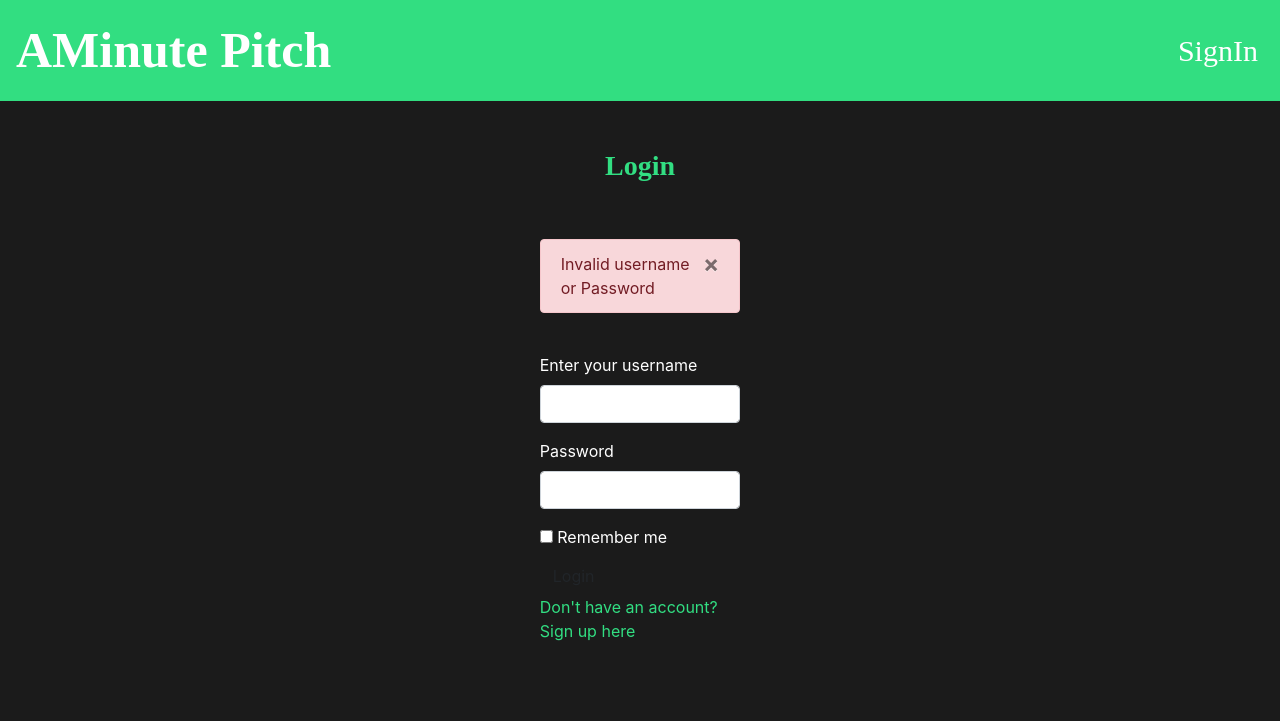
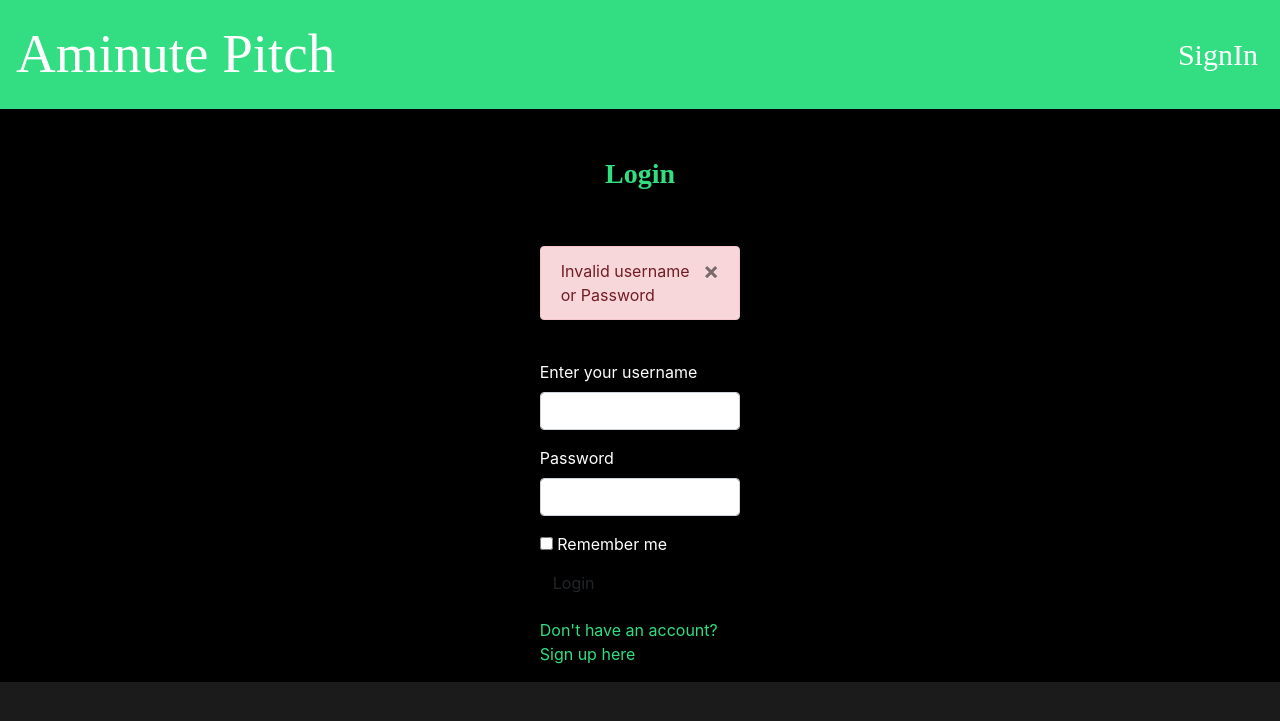
Before and after one commit to maureen-muriithi/Aminute-Pitches, a Flask app: page /authenticate/login in a window 1280 px wide. Shown: the top 721 px of the page. Run offline with Flask 2, Linux system fonts and the light colour scheme; some libraries are stand-ins or nearby versions.

Commit message:
Update styling and pipfreeze

```diff
--- a/app/static/css/index.css
+++ b/app/static/css/index.css
@@ -84,12 +84,6 @@ margin-top:20px;
 
 .bgimage{
 background-color: #1b1b1b;
-/* background-size:cover;
-background-position:center;
-background-repeat:no-repeat;
-z-index:1;
-padding-top:70px;
-padding-bottom:130px; */
 }
 
 #buttons{
--- a/app/templates/auth/login.html
+++ b/app/templates/auth/login.html
@@ -1,14 +1,12 @@
+<link rel="stylesheet" href="{{url_for('static',filename='css/index.css')}}">
+<link rel="stylesheet" href="https://stackpath.bootstrapcdn.com/bootstrap/4.3.1/css/bootstrap.min.css" integrity="sha384-ggOyR0iXCbMQv3Xipma34MD+dH/1fQ784/j6cY/iJTQUOhcWr7x9JvoRxT2MZw1T" crossorigin="anonymous">
+
 {% extends 'base.html'%}
 {% import 'bootstrap/wtf.html' as wtf%}
 
 {% block content %}
 
-{% block styles %}
-{{super()}}
-<link rel="stylesheet" href="{{url_for('static',filename='css/index.css')}}">
-{% endblock %}
-
-<div class="container1" style="color: white ;" >
+<div class=" container_fluid container1" style="color: white ; background-color: black;" >
     <div class="row">
       <div class= "col-md-2"> </div>
       <br><br>
--- a/app/templates/auth/register.html
+++ b/app/templates/auth/register.html
@@ -1,8 +1,11 @@
+<link rel="stylesheet" href="{{url_for('static',filename='css/index.css')}}">
+<link rel="stylesheet" href="https://stackpath.bootstrapcdn.com/bootstrap/4.3.1/css/bootstrap.min.css" integrity="sha384-ggOyR0iXCbMQv3Xipma34MD+dH/1fQ784/j6cY/iJTQUOhcWr7x9JvoRxT2MZw1T" crossorigin="anonymous">
+
 {% extends 'base.html'%}
 {% import 'bootstrap/wtf.html' as wtf%}
 
 {% block content %}
-<div class="container">
+<div class="container-fluid" style="background-color: #1b1b1b;">
 <div class="row">
 <div class="col-md-2"> </div>
 <div class="col-md-8">
--- a/app/templates/index.html
+++ b/app/templates/index.html
@@ -9,9 +9,9 @@
 
 <div class=" container-fluid bgimage" style="background-color: #1b1b1b">
     <div class="p-3 p-md-5 m-md-3 text-center">
-        <div class="col-md-12 p-lg-5 mx-auto my-5">
+        <div class="col-md-12 p-lg-3 mx-auto my-3">
             <h1 class="display-4 font-weight-normal"style="font-size:70px; color: #32de82;">PITCH YOUR PITCH!</h1>
-            <p class=" lead font-weight-normal text-white"style="font-size:50px; color:#32de81;">Make your minute count.</p>
+            <p class=" lead font-weight-normal text-white"style="font-size:50px; color:#32de81; font-family: 'Special Elite'; font-style: italic;">Make your minute count.</p>
             <p style="font-size:40px;color:white">Time is limited. We wish we can have like 100minutes in an hour to accomplish our tasks and goals. <br> Unfortunately, that cannot be changed, we have 60minutes and each minute once lost cannot be retrieved. <br> How would you make your minute count?</p>
             <br>
             <div id="buttons d-block mx-auto">
--- a/app/templates/navbar.html
+++ b/app/templates/navbar.html
@@ -1,5 +1,5 @@
 <nav class="navbar navbar-expand-lg navbar-light" style="background-color: #32de81;" >
-    <a class="navbar-brand text-white" href="/" id="logo"style="font-size:50px">AMinute Pitch</a>
+    <a class="navbar-brand text-white" href="/" id="logo"style="font-size:55px; font-weight: 400;">Aminute Pitch</a>
     <button class="navbar-toggler" type="button" data-toggle="collapse" data-target="#navbarToggler"
             aria-controls="navbarToggler" aria-expanded="false" aria-label="Toggle navigation">
         <span class="navbar-toggler-icon text-white"></span>
@@ -14,19 +14,19 @@
         <ul class="navbar-nav my-2 my-lg-0">
             {% if current_user.is_authenticated %}
             <li class="nav-item">
-                <a class="nav-link login-text text-white" href="/" style = "font-size:30px;margin-right:30%" >{{current_user.username}}</a>
+                <a class="nav-link login-text text-white" href="/" style = "font-size:30px;margin-right:30%; font-family: Special Elite;" >{{current_user.username}}</a>
             </li>
 
             <li class="nav-item">
-                <a class="nav-link login-text text-white" href="{{url_for('main.profile',username=current_user.username)}}" style="font-size:30px;margin-right:15%">Profile</a>
+                <a class="nav-link login-text text-white" href="{{url_for('main.profile',username=current_user.username)}}" style="font-size:30px;margin-right:15%; font-family: Special Elite;">Profile</a>
             </li>
             <li class="nav-item">
-                <a class="nav-link login-text text-white" href="{{url_for('auth.logout')}}" style="font-size:30px;margin-left:2%">SignOut</a>
+                <a class="nav-link login-text text-white" href="{{url_for('auth.logout')}}" style="font-size:30px;margin-left:2%; font-family: Special Elite;">SignOut</a>
             </li>
             {% else %}
 
             <li class="nav-item">
-                <a class="nav-link login-text text-white" href="{{url_for('auth.login')}}" style = "font-size:30px;margin-left:2%">SignIn</a>
+                <a class="nav-link login-text text-white" href="{{url_for('auth.login')}}" style = "font-size:30px;margin-left:2%; font-family: Special Elite; ">SignIn</a>
             </li>
             {%endif%}
 
--- a/app/templates/pitch.html
+++ b/app/templates/pitch.html
@@ -7,13 +7,14 @@
 <link rel="stylesheet" href="https://stackpath.bootstrapcdn.com/bootstrap/4.3.1/css/bootstrap.min.css" integrity="sha384-ggOyR0iXCbMQv3Xipma34MD+dH/1fQ784/j6cY/iJTQUOhcWr7x9JvoRxT2MZw1T" crossorigin="anonymous">
 {% endblock %}
 {% block content %}
-    <div class="container" style="color: #32de81; background-color: #1b1b1b;">
+    <br><br><br><br><br>
+    <div class="container" style="color: black; background-color: lightgreen;">
         <div class="row col-md-12">
             <div class="col-md-2"></div>
 
             <div class="col-md-8">
                 <br><br>
-                <h2 class="text-center" style="color:#32de81;">Add your pitch</h2>
+                <h2 class="text-center" style="color:white; font-size: 40px; font-weight: bolder;">Add your pitch</h2>
                 {{wtf.quick_form(form)}}
             </div>
             <div class="col-md-2"></div>
--- a/app/templates/view_pitches_macro.html
+++ b/app/templates/view_pitches_macro.html
@@ -1,3 +1,4 @@
+
 <link rel="stylesheet" href="https://stackpath.bootstrapcdn.com/bootstrap/4.3.1/css/bootstrap.min.css" integrity="sha384-ggOyR0iXCbMQv3Xipma34MD+dH/1fQ784/j6cY/iJTQUOhcWr7x9JvoRxT2MZw1T" crossorigin="anonymous">
 <link rel="stylesheet" href="{{url_for('static',filename='css/index.css')}}">
 
--- a/manage.py
+++ b/manage.py
@@ -4,6 +4,7 @@ from app import create_app,db
 from app.models import User
 
 app = create_app('production')
+
 
 manager = Manager(app)
 migrate = Migrate(app,db)
```
Also changed, not shown: app/config.py (+12 -9 lines), requirements.txt (added, +30 -0 lines), tests/test_pitch.py (+1 -0 lines).
